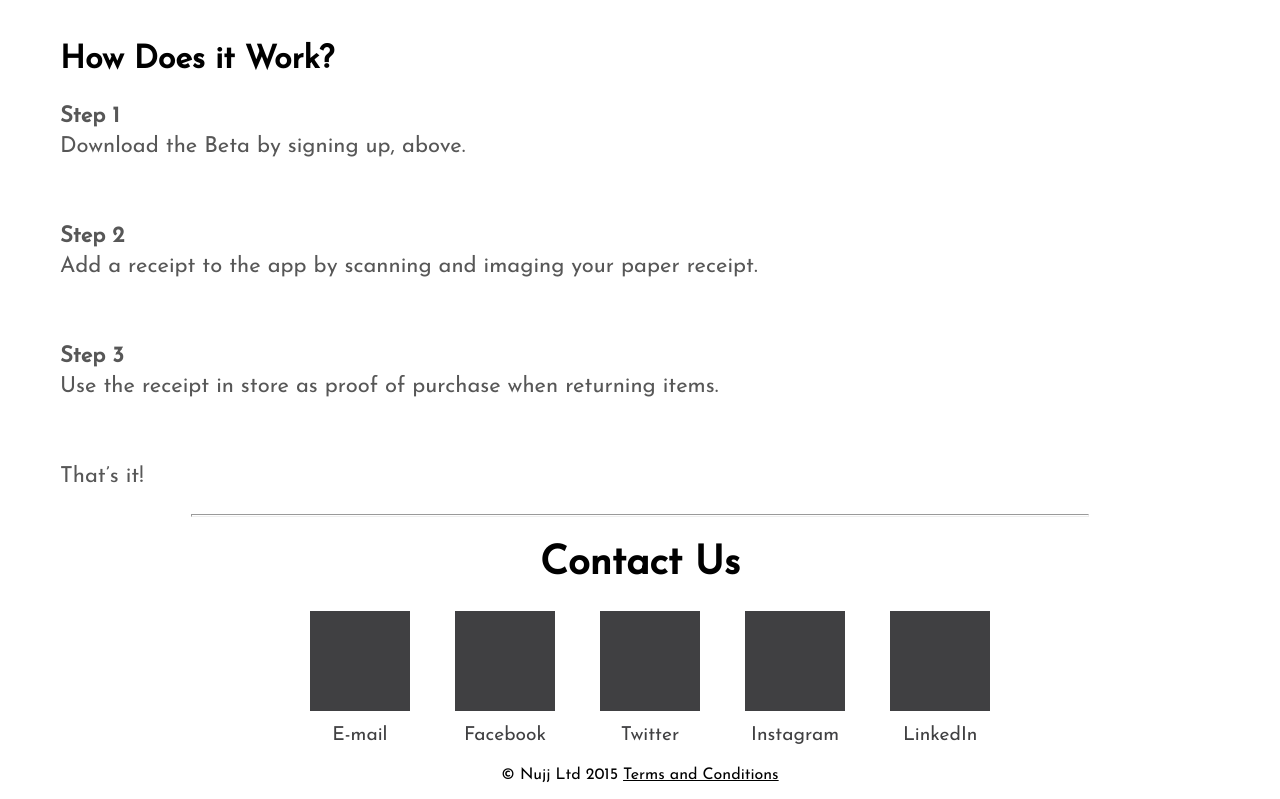
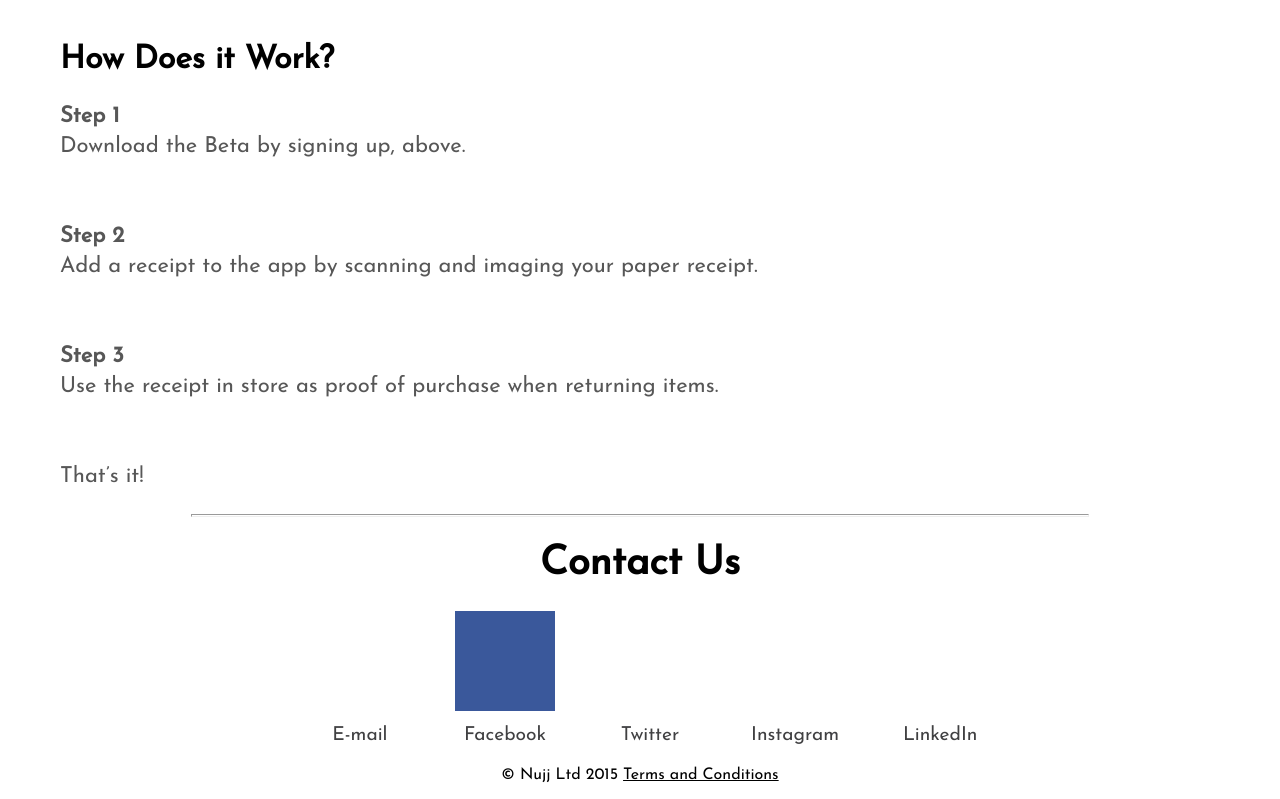
Before and after one commit to 4crhall/Nujj_Website, a plain HTML site: page index.html in a window 1280 px wide. Shown: the part 1060-1859 px from the top of the page. Drawn offline with nearby package versions, Linux system fonts and the light colour scheme; a web font is replaced by a local one.

Commit message:
changed logo colours

```diff
--- a/index.html
+++ b/index.html
@@ -157,24 +157,24 @@
   <ul id='services'>
 
     <li>
-      <a href="mailto:info@nujjltd.com?" target="_top"><div class='entypo-mail'></div></a>
+      <a href="mailto:info@nujjltd.com?" target="_top"><div class='entypo-mail' id="Email"></div></a>
       <span>E-mail</span>
     </li>
 
     <li>
-        <a href="https://www.facebook.com/nujjltd/" target="_blank"><div class='entypo-facebook'></div></a>
+        <a href="https://www.facebook.com/nujjltd/" target="_blank"><div class='entypo-facebook' id="Facebook"></div></a>
       <span>Facebook</span>
     </li>
     <li>
-      <a href="https://twitter.com/nujjltd" target="_blank" ><div class='entypo-twitter'></div></a>
+      <a href="https://twitter.com/nujjltd" target="_blank" ><div class='entypo-twitter' id="Twitter"></div></a>
       <span>Twitter</span>
     </li>
     <li>
-      <a href="https://instagram.com/nujjltd/" target="_blank"><div class='entypo-instagrem'></div></a>
+      <a href="https://instagram.com/nujjltd/" target="_blank"><div class='entypo-instagrem' id="Instagram"></div></a>
       <span>Instagram</span>
     </li>
     <li>
-      <a href="https://www.linkedin.com/company/nujj-ltd" target="_blank"><div class='entypo-linkedin'></div></a>
+      <a href="https://www.linkedin.com/company/nujj-ltd" target="_blank"><div class='entypo-linkedin' id="Linkedin"></div></a>
       <span>LinkedIn</span>
     </li>
   </ul>
--- a/indexStyle.css
+++ b/indexStyle.css
@@ -21,13 +21,39 @@ section #services li {
 section #services li div {
   width: 100px;
   height: 100px;
-  color: white;
+/*  color: white;*/
   font-size: 3.4em;
   text-align: center;
   line-height: 100px;
-  background-color: rgb(64,64,66);
+/*  background-color: rgb(64,64,66);*/
   transition: all 0.5s ease;
 }
+
+section #services li #Facebook {
+  color: white;
+  background-color: rgb(64,64,66);
+}
+
+section #services li #Facebook {
+  color: white;
+  background-color: rgb(58,88,155);
+}
+
+section #services li #Facebook {
+  color: white;
+  background-color: rgb(58,88,155);
+}
+
+section #services li #Facebook {
+  color: white;
+  background-color: rgb(58,88,155);
+}
+
+section #services li #Facebook {
+  color: white;
+  background-color: rgb(58,88,155);
+}
+
 section #services li div:hover {
   transform: rotate(360deg);
   border-radius: 100px;
```
